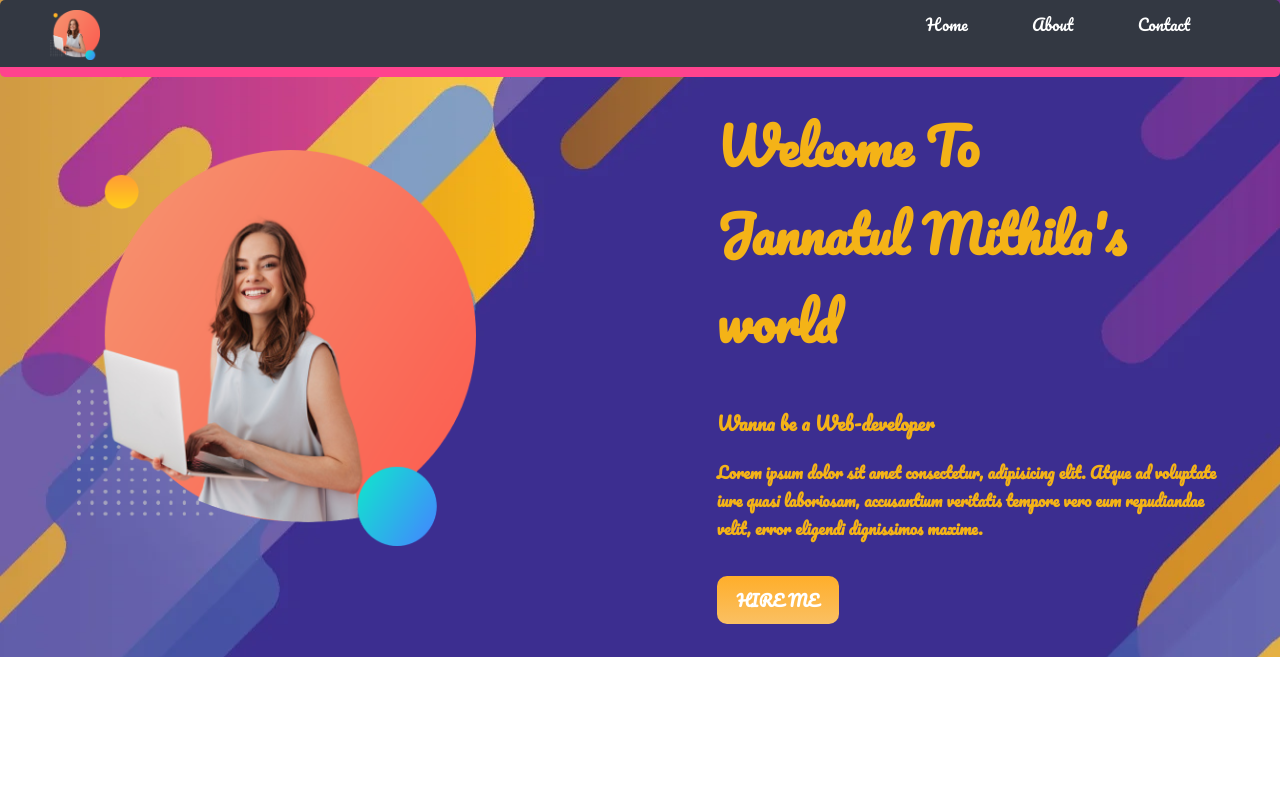
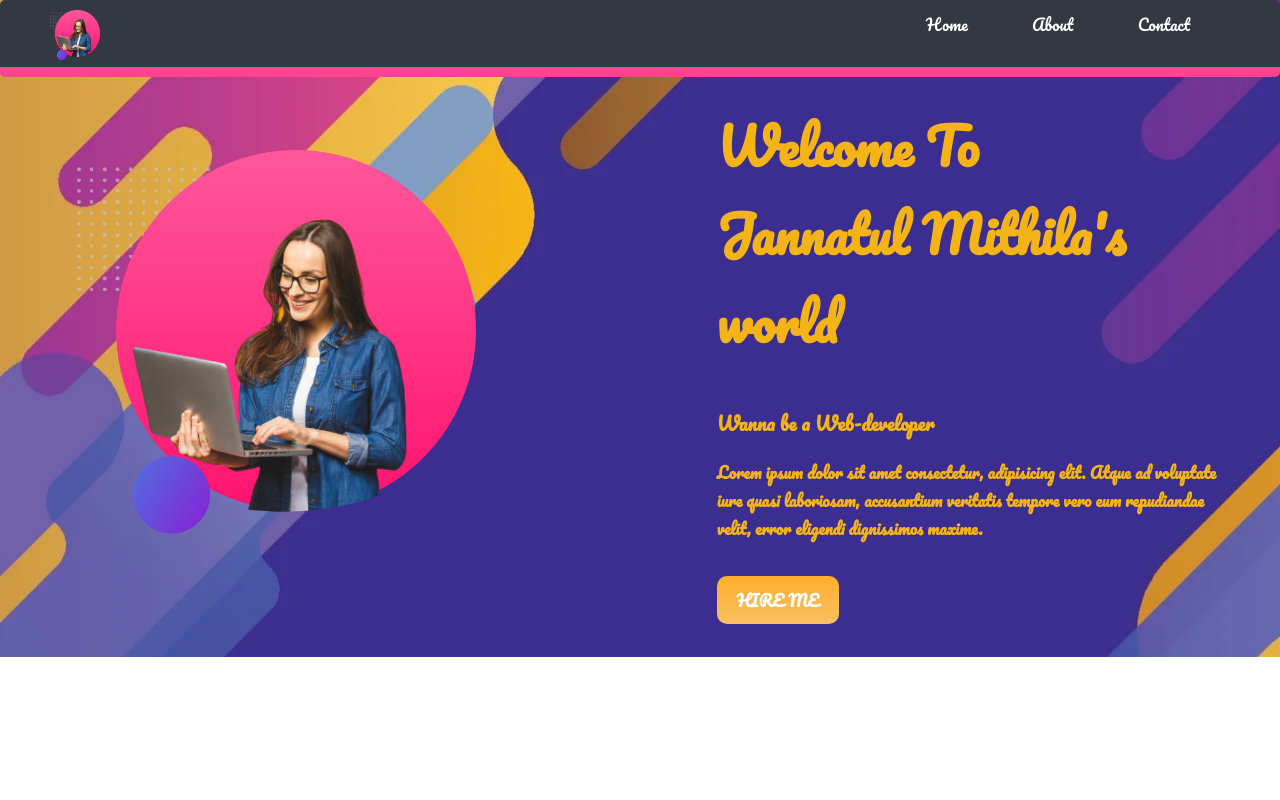
Before and after one commit to jannatul114/practice-repository, a plain HTML site: page index.html in a window 1280 px wide. Shown: the top 800 px of the page. Drawn offline with Linux system fonts and the light colour scheme; a web font is replaced by a local one.

Commit message:
image changed

```diff
--- a/index.html
+++ b/index.html
@@ -12,7 +12,7 @@
 <body>
     <nav>
         <div id="nav-img">
-            <img src="images/my-bg-1.png" alt="">
+            <img src="images/img-2.png" alt="">
         </div>
 
         <div id="link">
@@ -25,7 +25,7 @@
 
     <section class="top-banner">
         <div class="half-width">
-            <img src="images/my-bg-1.png" alt="">
+            <img src="images/img-2.png" alt="">
         </div>
         <div class="half-width top-text">
             <h1>Welcome To <br> Jannatul Mithila's world</h1>
@@ -116,7 +116,7 @@
 
     <section class="footer margin-top">
         <div class="half-width">
-            <img src="images/img-2.png" alt="">
+            <img src="images/women-1-removebg-preview.png" alt="">
         </div>
         <div class="half-width">
             <h1>Lorem ipsum dolor sit amet.</h1>
```
